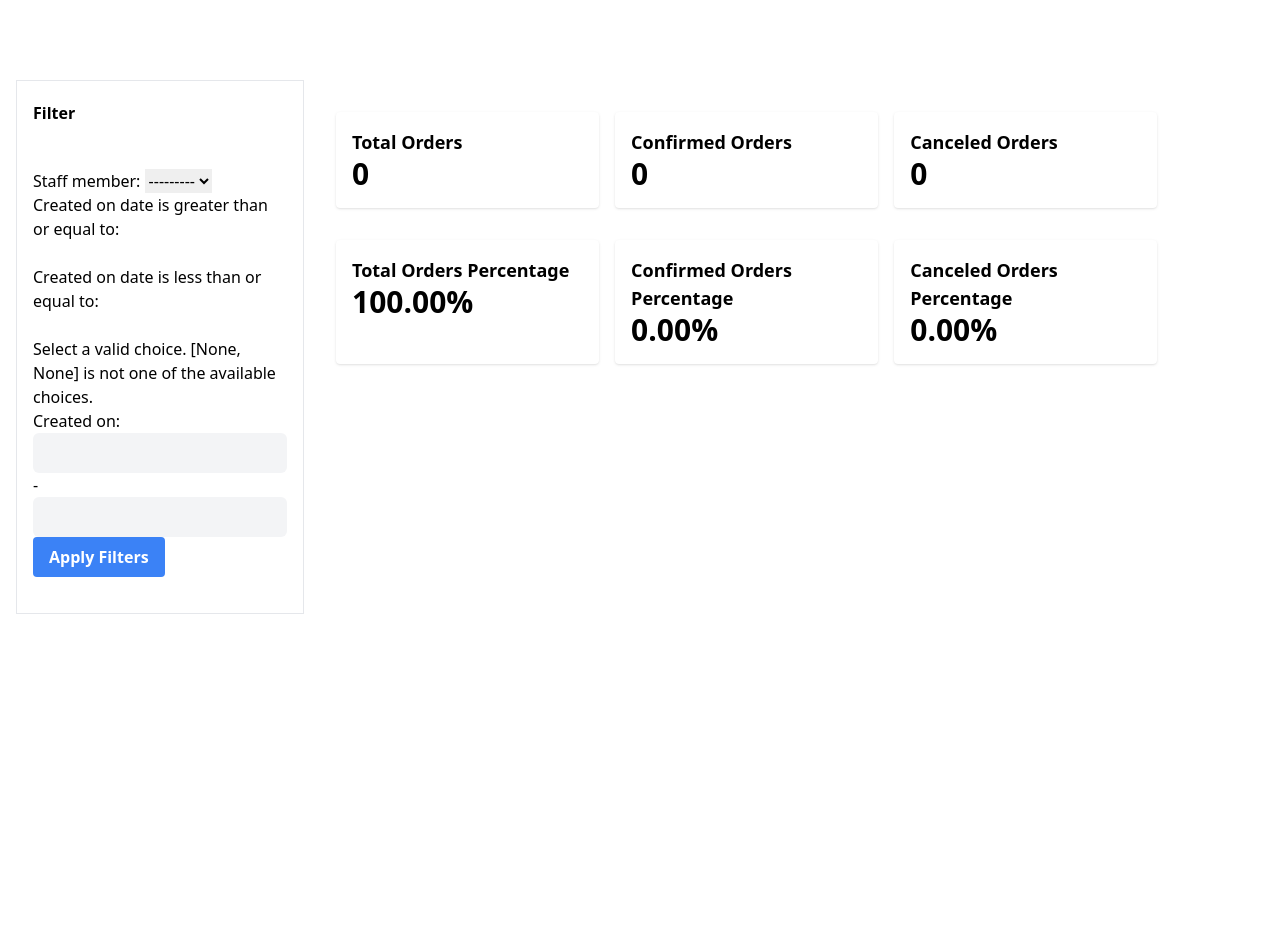
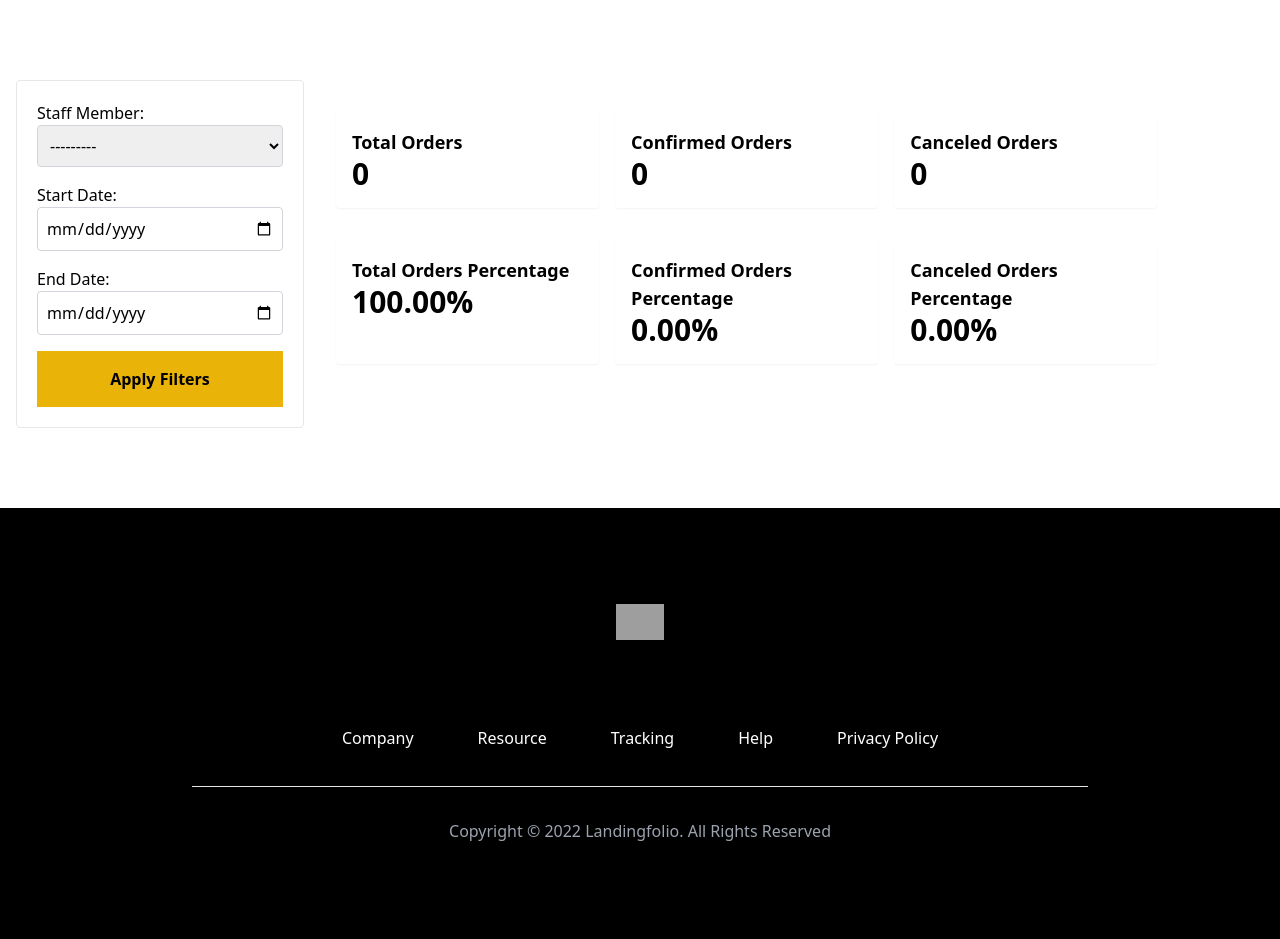
Before and after one commit to chaabinassim/ecommerce, a Django app: page /performance/overview in a window 1280 px wide. Shown: the part 96-1035 px from the top of the page. Before the commit the page ends 710 px from the top, so only its background shows below. Run offline with Django 4.2, Linux system fonts and the light colour scheme; data comes from the database, SQL or seed files in the repository; data that the repository does not hold is empty; some libraries are stand-ins or nearby versions; some web fonts are replaced; grey boxes are pictures that could not be loaded.

Commit message:
staff and performance features and clean up design

```diff
--- a/ecommerce/settings.py
+++ b/ecommerce/settings.py
@@ -137,7 +137,6 @@
 
 USE_TZ = True
 
-
 # Static files (CSS, JavaScript, Images)
 # https://docs.djangoproject.com/en/4.2/howto/static-files/
 
@@ -161,5 +160,7 @@
 TAILWIND_APP_NAME = 'theme'
 
 
-
+#allauth
 SITE_ID = 1
+ACCOUNT_AUTHENTICATION_METHOD = 'username_email'
+LOGIN_REDIRECT_URL = 'home'  # Replace 'home' with the name of your home URL pattern
--- a/orders/models.py
+++ b/orders/models.py
@@ -256,11 +256,13 @@
         message="Phone number must be 10 digits long and start with 05, 06, or 07."
     )
     phone_number = models.CharField(validators=[phone_regex], max_length=10)
-    created_on  = models. DateTimeField(auto_now_add=True)
+    created_on  = models. DateField(auto_now_add=True)
+    created_on_time  = models. TimeField(auto_now_add=True,null=True,blank=True)
     last_modified =  models.DateTimeField(auto_now=True)
     first_name     = models.CharField(max_length=128,)
     last_name    = models.CharField(max_length=128)
     full_adress    = models.CharField(max_length=128)
+    is_stopdesk    =models.BooleanField(default=False,null=True,blank=True)
     # yalidine
     tracking_id     = models.CharField(max_length=128,null=True,blank=True)
     error = models.CharField(
--- a/performance/filters.py
+++ b/performance/filters.py
@@ -1,14 +1,12 @@
 import django_filters
-from orders.models import Order
+from orders.models import Order,StaffMember
+from django import forms
 
-class OrderFilterForStat(django_filters.FilterSet):
-    created_on = django_filters.DateRangeFilter(widget=django_filters.widgets.RangeWidget(attrs={'class': 'form-input w-full px-3 py-2 rounded-md placeholder-gray-400 focus:outline-none focus:ring focus:border-blue-500 bg-gray-100 datetimepicker'}),
-        field_name='created_on',
-        label='Created on'
-    )
+class OrderFilter(django_filters.FilterSet):
+    staff_member = django_filters.ModelChoiceFilter(queryset=StaffMember.objects.all(), widget=forms.Select(attrs={'class': 'w-full rounded border-gray-300 border p-2 focus:outline-none focus:border-blue-500'}))
+
     class Meta:
         model = Order
         fields = {
             'staff_member': ['exact'],
-            'created_on': ['date__gte', 'date__lte'],
         }
--- a/performance/templates/stats.html
+++ b/performance/templates/stats.html
@@ -7,13 +7,39 @@
     <div class="container px-4 mx-auto">
       <div class="flex flex-wrap -mx-4">
         <div class="w-full lg:w-4/12 xl:w-3/12 px-4">
-          <div class="grid grid-cols-1 sm:grid-cols-2 md:grid-cols-4 lg:grid-cols-1 gap-6 md:gap-2 lg:gap-6 px-4 lg:pt-5 pb-20 lg:pb-9 border ">
-            <h6 class="font-bold  mb-5"> Filter</h6>
-            <div class="container mx-auto flex justify-center items-center ">
+          <div class="p-5 border rounded">
+            <div class="w-full">
                 <!-- Render the filter form -->
-                <form method="GET">
-                    {{ order_filter.form.as_p }}
-                    <button type="submit" class="bg-blue-500 hover:bg-blue-700 text-white font-bold py-2 px-4 rounded">Apply Filters</button>
+                <form method="GET" action="{% url 'stats_view' %}">
+                    {% if  order_filter.form.non_field_errors %}
+                        <div class="mb-4 text-red-500">
+                            {{ form.non_field_errors }}
+                        </div>
+                    {% endif %}
+
+                    <div class="mb-4">
+                        <label for="id_staff_member" class="block font-medium">Staff Member:</label>
+                        {{ order_filter.form.staff_member }}
+                        {% if order_filter.form.staff_member.errors %}
+                            <div class="mt-1 text-red-500">
+                                {{ order_filter.form.staff_member.errors|join:", " }}
+                            </div>
+                        {% endif %}
+                    </div>
+
+                    <div class="mb-4">
+                          <label for="id_start_date" class="block font-medium">Start Date:</label>
+                          <input type="date" name="start_date" value="{{ order_filter.form.start_date.value|default_if_none:'' }}" class="w-full rounded border-gray-300 border p-2 focus:outline-none focus:border-blue-500">
+                    </div>
+
+                    <div class="mb-4">
+                        <label for="id_end_date" class="block font-medium">End Date:</label>
+                        <input type="date" name="end_date" value="{{ order_filter.form.end_date.value|default_if_none:'' }}" class="w-full rounded border-gray-300 border p-2 focus:outline-none focus:border-blue-500">
+                    </div>
+
+
+
+                    <button type="submit" class="w-full inline-block px-12 py-4 text-center text-black font-bold bg-yellow-500 hover:bg-yellow-600 transition duration-200">Apply Filters</button>
                 </form>
 
               </div>
@@ -22,34 +48,34 @@
         <div class="w-full lg:w-8/12 xl:9/12 px-4">
 
             <div class="grid grid-cols-3 gap-4 mt-8">
-                <div class="bg-white rounded shadow p-4">
+                <div class="bg-white rounded shadow-sm p-4">
                     <h3 class="text-lg font-semibold">Total Orders</h3>
                     <p class="text-3xl font-bold">{{ stats.total_orders }}</p>
                 </div>
 
-                <div class="bg-white rounded shadow p-4">
+                <div class="bg-white rounded shadow-sm p-4">
                     <h3 class="text-lg font-semibold">Confirmed Orders</h3>
                     <p class="text-3xl font-bold">{{ stats.confirmed_orders }}</p>
                 </div>
 
-                <div class="bg-white rounded shadow p-4">
+                <div class="bg-white rounded shadow-sm p-4">
                     <h3 class="text-lg font-semibold">Canceled Orders</h3>
                     <p class="text-3xl font-bold">{{ stats.canceled_orders }}</p>
                 </div>
             </div>
 
             <div class="grid grid-cols-3 gap-4 mt-8">
-                <div class="bg-white rounded shadow p-4">
+                <div class="bg-white rounded shadow-sm p-4">
                     <h3 class="text-lg font-semibold">Total Orders Percentage</h3>
                     <p class="text-3xl font-bold">{{ stats.total_orders_percentage|floatformat:2 }}%</p>
                 </div>
 
-                <div class="bg-white rounded shadow p-4">
+                <div class="bg-white rounded shadow-sm p-4">
                     <h3 class="text-lg font-semibold">Confirmed Orders Percentage</h3>
                     <p class="text-3xl font-bold">{{ stats.confirmed_orders_percentage|floatformat:2 }}%</p>
                 </div>
 
-                <div class="bg-white rounded shadow p-4">
+                <div class="bg-white rounded shadow-sm p-4">
                     <h3 class="text-lg font-semibold">Canceled Orders Percentage</h3>
                     <p class="text-3xl font-bold">{{ stats.canceled_orders_percentage|floatformat:2 }}%</p>
                 </div>
@@ -65,13 +91,6 @@
 {% endblock content %}
 
 {% block scripts %}
-<!-- Initialize datetimepicker -->
-<script>
-    $(function() {
-        $('.datetimepicker').datepicker({
-            format: 'YYYY-MM-DD'
-        });
-    });
-</script>
+
 
 {% endblock %}
--- a/performance/views.py
+++ b/performance/views.py
@@ -1,13 +1,22 @@
 from django.shortcuts import render
 from orders.models import Order
-from .filters import OrderFilterForStat
+from .filters import OrderFilter
 
 def stats_view(request):
-    order_filter = OrderFilterForStat(request.GET, queryset=Order.objects.all())
-
+    order_filter = OrderFilter(request.GET, queryset=Order.objects.all())
     filtered_orders = order_filter.qs
 
-    # Calculate statistics based on the filtered orders
+    # Apply additional filtering based on selected staff member
+    staff_member = request.GET.get('staff_member')
+    if staff_member:
+        filtered_orders = filtered_orders.filter(staff_member=staff_member)
+
+    # Apply additional filtering based on selected date range
+    start_date = request.GET.get('start_date')
+    end_date = request.GET.get('end_date')
+    if start_date and end_date:
+        filtered_orders = filtered_orders.filter(created_on__range=[start_date, end_date])
+
     total_orders = filtered_orders.count()
     confirmed_orders = filtered_orders.filter(status__name='Confirmed').count()
     canceled_orders = filtered_orders.filter(status__name='Canceled').count()
--- a/staff/urls.py
+++ b/staff/urls.py
@@ -1,7 +1,7 @@
 from django.urls import path
 from .views import *
-
+from django.contrib.auth.decorators import permission_required
 urlpatterns = [
-    path('orders',staff_view, name='staff_view'),
-    path('orders/<pk>/update', OrderUpdateView.as_view(),name="staff_order_update"),
+    path('',staff_view, name='staff_view'),
+    path('update/<pk>/', OrderUpdateView,name="staff_order_update"),
 ]
--- a/templates/base/base.html
+++ b/templates/base/base.html
@@ -25,6 +25,8 @@
       {% block content %}
       {% endblock  %}
 
+      {% include "base/footer.html" %}
+
       {% block scripts %}
       {% endblock  %}
   </div>
--- a/templates/base/footer.html
+++ b/templates/base/footer.html
@@ -0,0 +1,20 @@
+{% load static %}
+<section class="py-24 bg-black">
+    <div class="container mx-auto px-4">
+      <div class="max-w-4xl mx-auto text-center">
+        <div class="pb-9 border-b border-blueGray-800">
+          <a class="inline-block mb-20" href="#">
+            <img class="block h-9" src="{% static 'assets/logos/vendia.svg' %}" alt="">
+          </a>
+          <div class="flex flex-wrap -mx-4 -mb-4 justify-center items-center">
+            <div class="w-full xs:w-1/2 md:w-auto px-4 xl:px-8 mb-4"><a class="inline-block font-medium text-white hover:text-yellow-500" href="#">Company</a></div>
+            <div class="w-full xs:w-1/2 md:w-auto px-4 xl:px-8 mb-4"><a class="inline-block font-medium text-white hover:text-yellow-500" href="#">Resource</a></div>
+            <div class="w-full xs:w-1/2 md:w-auto px-4 xl:px-8 mb-4"><a class="inline-block font-medium text-white hover:text-yellow-500" href="#">Tracking</a></div>
+            <div class="w-full xs:w-1/2 md:w-auto px-4 xl:px-8 mb-4"><a class="inline-block font-medium text-white hover:text-yellow-500" href="#">Help</a></div>
+            <div class="w-full xs:w-1/2 md:w-auto px-4 xl:px-8 mb-4"><a class="inline-block font-medium text-white hover:text-yellow-500" href="#">Privacy Policy</a></div>
+          </div>
+        </div>
+        <p class="mt-8 text-gray-400">Copyright © 2022 Landingfolio. All Rights Reserved</p>
+      </div>
+    </div>
+  </section>
--- a/templates/base/header.html
+++ b/templates/base/header.html
@@ -98,7 +98,7 @@
               <span class="text-xs font-bold text-black">{{my_orders.count}}</span>
             </span>
           </a>
-          {% if request.user.is_staff %}
+          {% if perms.orders.change_order %}
           <ul class="hidden lg:flex ml-16 lg:w-auto lg:space-x-12">
             <li class="relative group">
               <a class="inline-flex items-center text-yellow-500 font-medium" href="#">
@@ -125,6 +125,7 @@
                       </svg>
                     </div>
                   </a>
+                  {% if request.user.is_staff %}
                     <a class="group relative flex p-5 hover:bg-gray-900 transition duration-200" href="{% url 'stats_view' %}">
                       <div class="mr-5">
                         <svg width="21" height="21" viewBox="0 0 21 21" fill="none" xmlns="http://www.w3.org/2000/svg">
@@ -141,6 +142,7 @@
                         </svg>
                       </div>
                     </a>
+
                     <a class="group relative flex p-5 hover:bg-gray-900 transition duration-200" href="#">
                       <div class="mr-5">
                         <svg width="21" height="21" viewBox="0 0 21 21" fill="none" xmlns="http://www.w3.org/2000/svg">
@@ -157,6 +159,7 @@
                         </svg>
                       </div>
                     </a>
+                  {% endif %}
                 </div>
                 <div class="px-8 py-5">
                   <span class="block mb-2 text-sm font-medium text-gray-400">{{request.user}}</span>
```
Also changed, not shown: staff/filters.py (+3 -7 lines), staff/templates/staff.html (+46 -40 lines), staff/views.py (+33 -19 lines), templates/account/login.html (added, +38 -0 lines), templates/home.html (+0 -19 lines), orders/migrations/0006_alter_order_created_on.py (added), orders/migrations/0007_order_created_on_time.py (added). Lines whose indentation alone changed are shown as unchanged.
